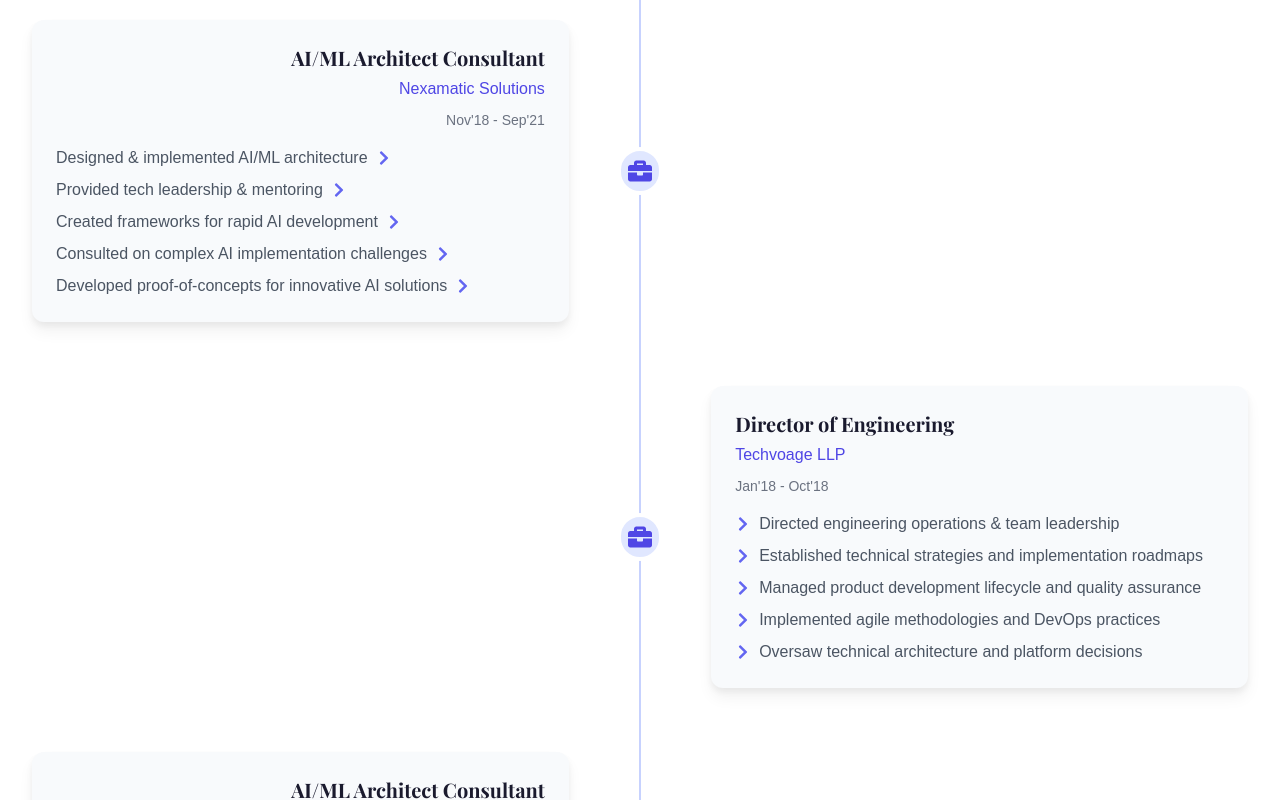
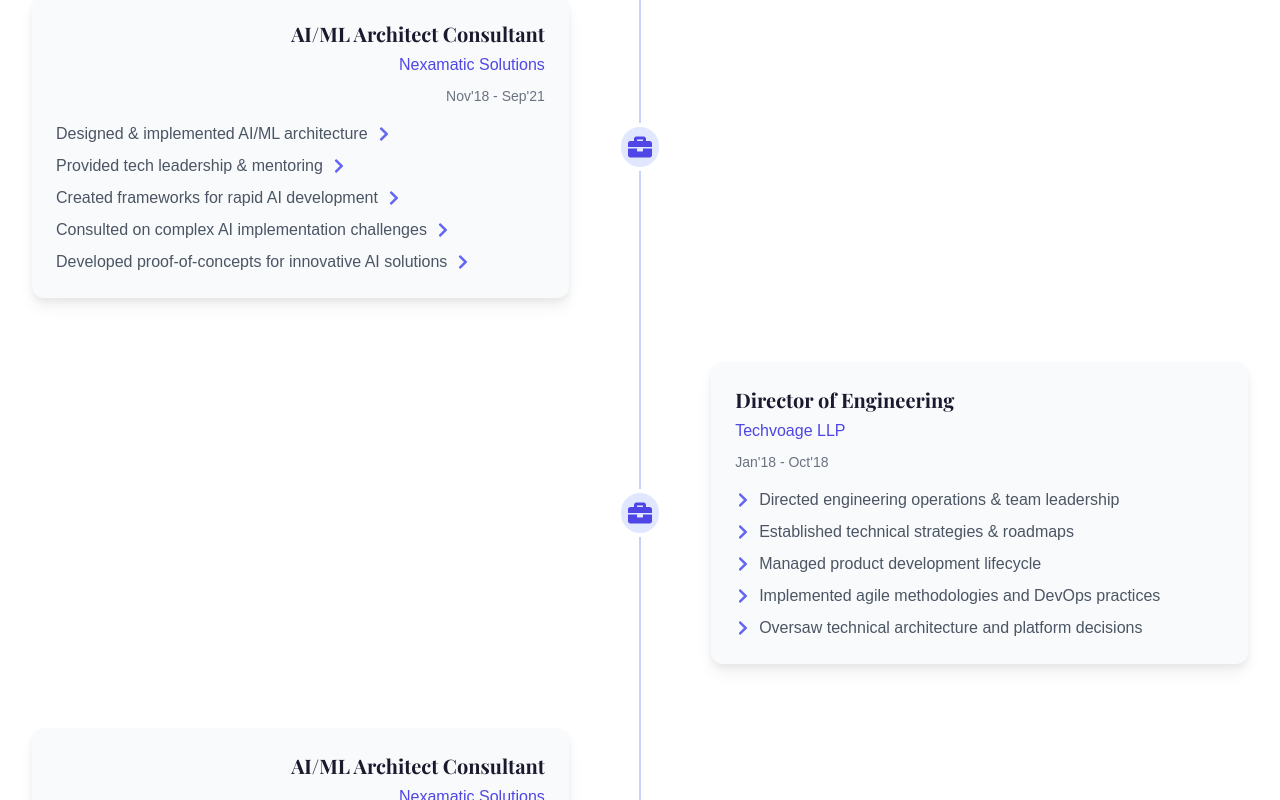
Before and after one commit to Sampathkumarvpatil/DrSampath, a React (Create React App) app in the folder frontend/: page /experience in a window 1280 px wide. Shown: the part 2206-3006 px from the top of the page. Built offline with nearby package versions, Linux system fonts and the light colour scheme; a web font is replaced by a local one.

Commit message:
auto-commit for 31789ed5-62d7-4f56-9b5e-6a07331d90e1

```diff
--- a/frontend/src/pages/Experience.js
+++ b/frontend/src/pages/Experience.js
@@ -52,8 +52,8 @@
       duration: "Jan'18 - Oct'18",
       responsibilities: [
         "Directed engineering operations & team leadership",
-        "Established technical strategies and implementation roadmaps",
-        "Managed product development lifecycle and quality assurance",
+        "Established technical strategies & roadmaps",
+        "Managed product development lifecycle",
         "Implemented agile methodologies and DevOps practices",
         "Oversaw technical architecture and platform decisions"
       ],
```
